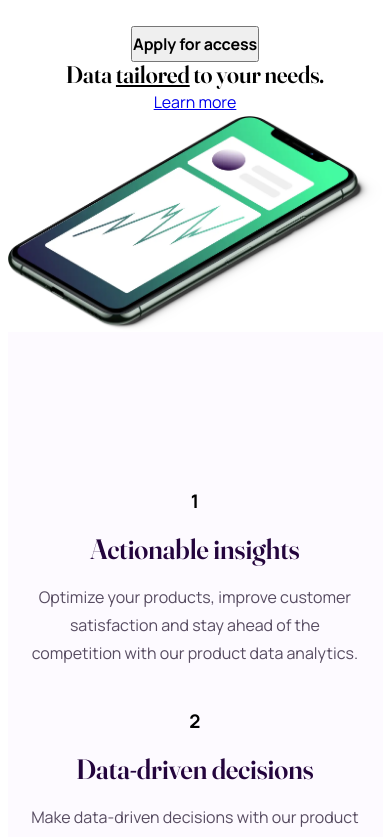
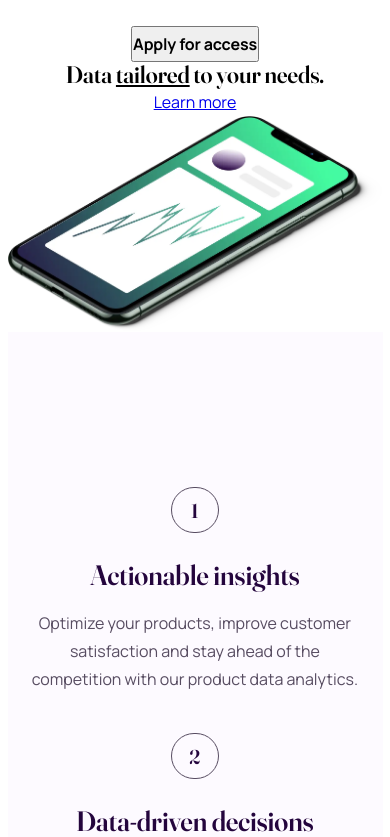
Before and after one commit to rupali317/workit-landing-page, a React (Create React App) app: page / in a window 390 px wide. Shown: the top 837 px of the page. Built offline with nearby package versions, Linux system fonts and the light colour scheme.

Commit message:
Worked on the selling point style mobile

```diff
--- a/src/components/SellingPoint/SellingPoint.jsx
+++ b/src/components/SellingPoint/SellingPoint.jsx
@@ -5,7 +5,7 @@ export const SellingPoint = () => {
   const sellingPoints = data.map((item) => {
     return (
       <SellingPointStyles.List key={item.id}>
-        <h3>{item.id}</h3>
+        <div aria-label={`Number ${item.id}`}>{item.id}</div>
         <h2>{item.title}</h2>
         <p>{item.description}</p>
       </SellingPointStyles.List>
--- a/src/styles/SellingPoint.jsx
+++ b/src/styles/SellingPoint.jsx
@@ -16,12 +16,24 @@ export const List = styled.li`
     color: var(--color-primary-1);
     font-size: var(--font-size-s-3);
     line-height: var(--line-height-s-1);
+    margin-top: var(--space-xs-2);
   }
 
   p {
     color: var(--color-neutral-1);
   }
 
-  &::before {
+  div {
+    font-family: "Fraunces";
+    font-weight: var(--font-weight-semi-bold);
+    color: var(--color-primary-1);
+    font-size: var(--font-size-s-1);
+    line-height: var(--line-height-s-1);
+    width: 3rem; /* 48px */
+    height: 2.875rem; /* 46px */
+    border: var(--border-width-s) solid var(--color-neutral-1);
+    border-radius: var(--border-radius-rounded);
+    padding: var(--space-xs-1) var(--space-xs-5);
+    margin: auto;
   }
 `;
```
